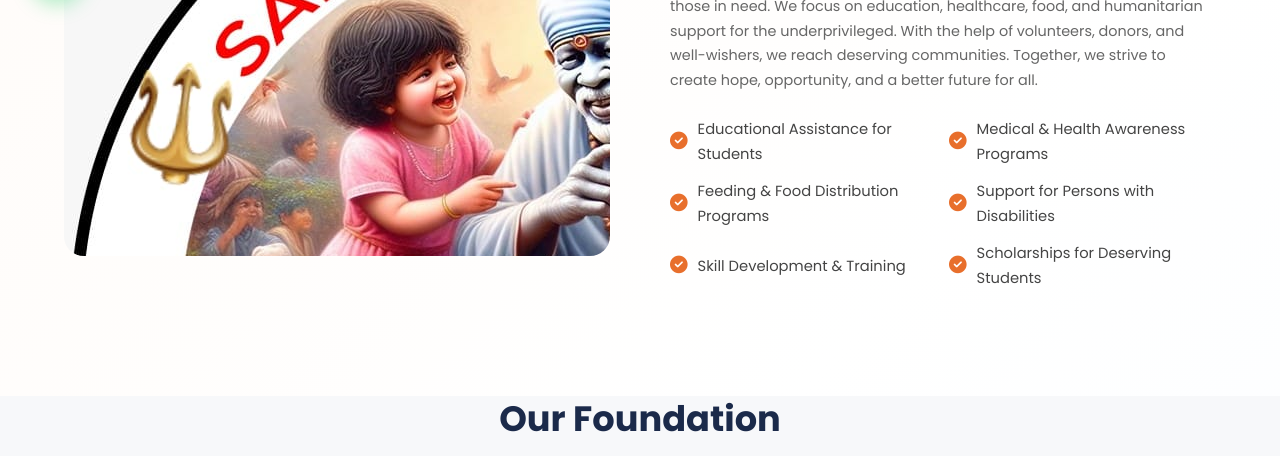
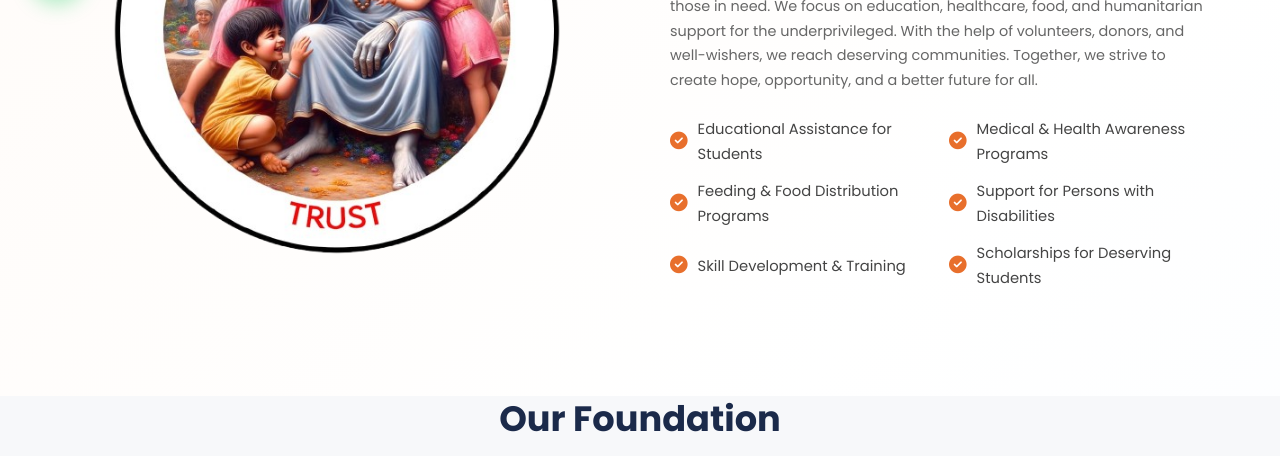
Before and after one commit to saiveerabhadra/sai-veerabhadra-trust, a plain HTML site: page pages/about.html in a window 1280 px wide. Shown: the part 771-1227 px from the top of the page. Drawn offline with Linux system fonts and the light colour scheme.

Commit message:
Fix about.html image: use photo01.png with contain sizing and transparent background

```diff
--- a/css/style.css
+++ b/css/style.css
@@ -117,7 +117,7 @@ h1,h2,h3,h4,h5,h6{line-height:1.3;font-weight:700}
 /* ===== About Preview ===== */
 .about-preview{display:grid;grid-template-columns:1fr 1fr;gap:60px;align-items:center}
 .about-image{position:relative}
-.about-image .img-placeholder{width:100%;height:450px;background-size:cover;background-position:center;background-repeat:no-repeat;border-radius:20px;position:relative;background:none}
+.about-image .img-placeholder{width:100%;height:450px;background-size:contain;background-position:center;background-repeat:no-repeat;border-radius:20px;position:relative;background-color:transparent}
 .about-text .founder-header{margin-bottom:10px}
 .about-text .founder-title{font-size:.65rem;font-weight:700;color:#E86F2C;text-transform:uppercase;letter-spacing:1.5px;display:block;margin-bottom:3px}
 .about-text .founder-name{font-size:1rem;font-weight:600;color:#1B2A4A;display:block;margin-bottom:3px}
--- a/pages/about.html
+++ b/pages/about.html
@@ -34,7 +34,7 @@
     <div class="container">
       <div class="about-preview">
 <div class="about-image fade-up">
-            <div class="img-placeholder" style="background-image: url('../images/photo-01.jpg');">
+            <div class="img-placeholder" style="background-image: url('../images/photo01.png');">
             </div>
           </div>
           <div class="about-text fade-up">
```
